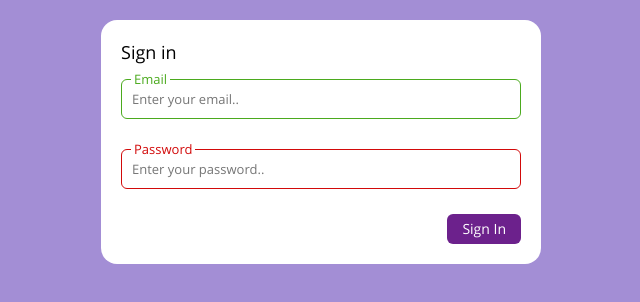
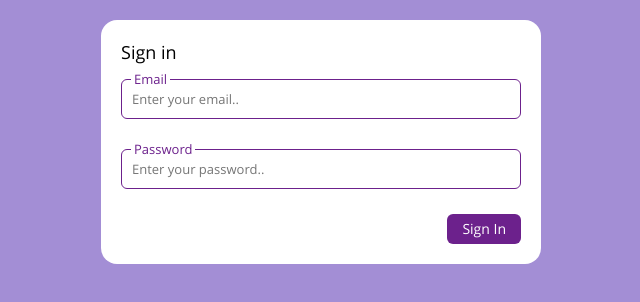
Before and after one commit to pxls00/cookie-auth-cur-converter, a Vue app: page /sign-in in a window 1280 px wide. Shown: the top 302 px of the page, without its empty margins (319-959 px from the left). Built offline with nearby package versions, Linux system fonts and the light colour scheme.

Commit message:
add validation form

```diff
--- a/src/assets/styles/components/form.scss
+++ b/src/assets/styles/components/form.scss
@@ -19,6 +19,7 @@
       padding: 0 3px;
       left: 10px;
       top: 0%;
+      color: map-get($purple, 'base');
       transform: translateY(-50%);
     }
     &--input {
--- a/src/components/forms/form-sign-in.vue
+++ b/src/components/forms/form-sign-in.vue
@@ -1,39 +1,49 @@
 <template>
-  <form class="form" v-bind="$attrs">
+  <form
+    v-bind="$attrs"
+    class="form"
+    @submit.prevent="onSubmit"
+  >
     <h3 class="form__title">
       Sign in
     </h3>
-    <div class="form__field form__field--success">
+    <div :class="[{'form__field--error': emailErrors.length, 'form__field--success': !v$.email.$invalid}, 'form__field']">
       <h5 class="form__field--title">
         Email
       </h5>
       <AppUiInput
+        v-model="v$.email.$model"
         placeholder="Enter your email.."
         type="email"
         class="form__field--input"
       />
-      <!-- <p class="form__field--helper">
-        min value is 5 charachters
-      </p> -->
+      <p
+        v-for="(error, idx) in emailErrors"
+        :key="idx"
+        class="form__field--helper"
+      >
+        {{ error }}
+      </p>
     </div>
-    <div class="form__field form__field--error">
+    <div :class="[{'form__field--error': passwordErrors.length, 'form__field--success': !v$.password.$invalid}, 'form__field']">
       <h5 class="form__field--title">
         Password
       </h5>
       <AppUiInput
+        v-model="v$.password.$model"
         placeholder="Enter your password.."
         type="password"
         class="form__field--input"
       />
-      <!-- <p class="form__field--helper">
-        min value is 5 charachters
-      </p> -->
+      <p
+        v-for="(error, idx) in passwordErrors"
+        :key="idx"
+        class="form__field--helper"
+      >
+        {{ error }}
+      </p>
     </div>
-    <div class="form__footer">
-      <AppUiButton>
-        Sign In
-      </AppUiButton>
-    </div>
+    <slot name="actions"></slot>
   </form>
 </template>
 
@@ -45,7 +55,65 @@ export default defineComponent({
 })
 </script>
 
-<script></script>
+<script setup lang="ts">
+import type RequestBody from '@/interfaces/auth/login-request-body'
+
+import { useVuelidate } from '@vuelidate/core'
+import { required, email, minLength } from '@vuelidate/validators'
+import { reactive, computed } from 'vue'
+
+const emits = defineEmits<{
+  (e: 'submit', formFields: RequestBody): RequestBody
+}>()
+
+const formFields = reactive({
+  email: '',
+  password: ''
+})
+
+const rules = computed(() => {
+  return {
+    email: { required, email },
+    password: { required, minLength: minLength(8) }
+  }
+})
+
+const v$ = useVuelidate(rules, formFields)
+
+const emailErrors = computed(() => {
+  const errors: string[] = []
+
+  if (!v$.value.email.$dirty) return errors
+
+  v$.value.email.required.$invalid &&
+    errors.push(v$.value.email.required.$message)
+  v$.value.email.email.$invalid &&
+    errors.push(v$.value.email.email.$message)
+
+  return errors
+})
+const passwordErrors = computed(() => {
+  const errors: string[] = []
+
+  if (!v$.value.password.$dirty) return errors
+
+  v$.value.password.required.$invalid &&
+    errors.push(v$.value.password.required.$message)
+  v$.value.password.minLength.$invalid &&
+    errors.push(v$.value.password.minLength.$message)
+
+  return errors
+})
+
+function onSubmit () {
+  v$.value.$touch()
+
+  if (!v$.value.$invalid) {
+    emits('submit', { ...formFields })
+  }
+}
+
+</script>
 
 <style lang='scss' scoped>
 </style>
--- /dev/null
+++ b/src/interfaces/auth/login-request-body.ts
@@ -0,0 +1,6 @@
+interface RequestBody {
+  email: string
+  password: string
+}
+
+export default RequestBody
--- a/src/views/sign-in.vue
+++ b/src/views/sign-in.vue
@@ -1,18 +1,32 @@
 <template>
   <div class="sign-in">
-    <FormSignIn />
+    <FormSignIn @submit="onSubmit">
+      <template #actions>
+        <div class="form__footer">
+          <AppUiButton
+            type="submit"
+          >
+            Sign In
+          </AppUiButton>
+        </div>
+      </template>
+    </FormSignIn>
   </div>
 </template>
 
 <script lang='ts'>
-import FormSignIn from '@/components/forms/form-sign-in.vue'
 import { defineComponent } from 'vue'
 
 export default defineComponent({
   name: 'SignInPage',
-
-  components: {
-    FormSignIn
-  }
 })
 </script>
+
+<script setup lang="ts">
+import FormSignIn from '@/components/forms/form-sign-in.vue'
+import type RequestBody from '@/interfaces/auth/login-request-body'
+
+function onSubmit (requestData: RequestBody) {
+  console.log(requestData)
+}
+</script>
```
